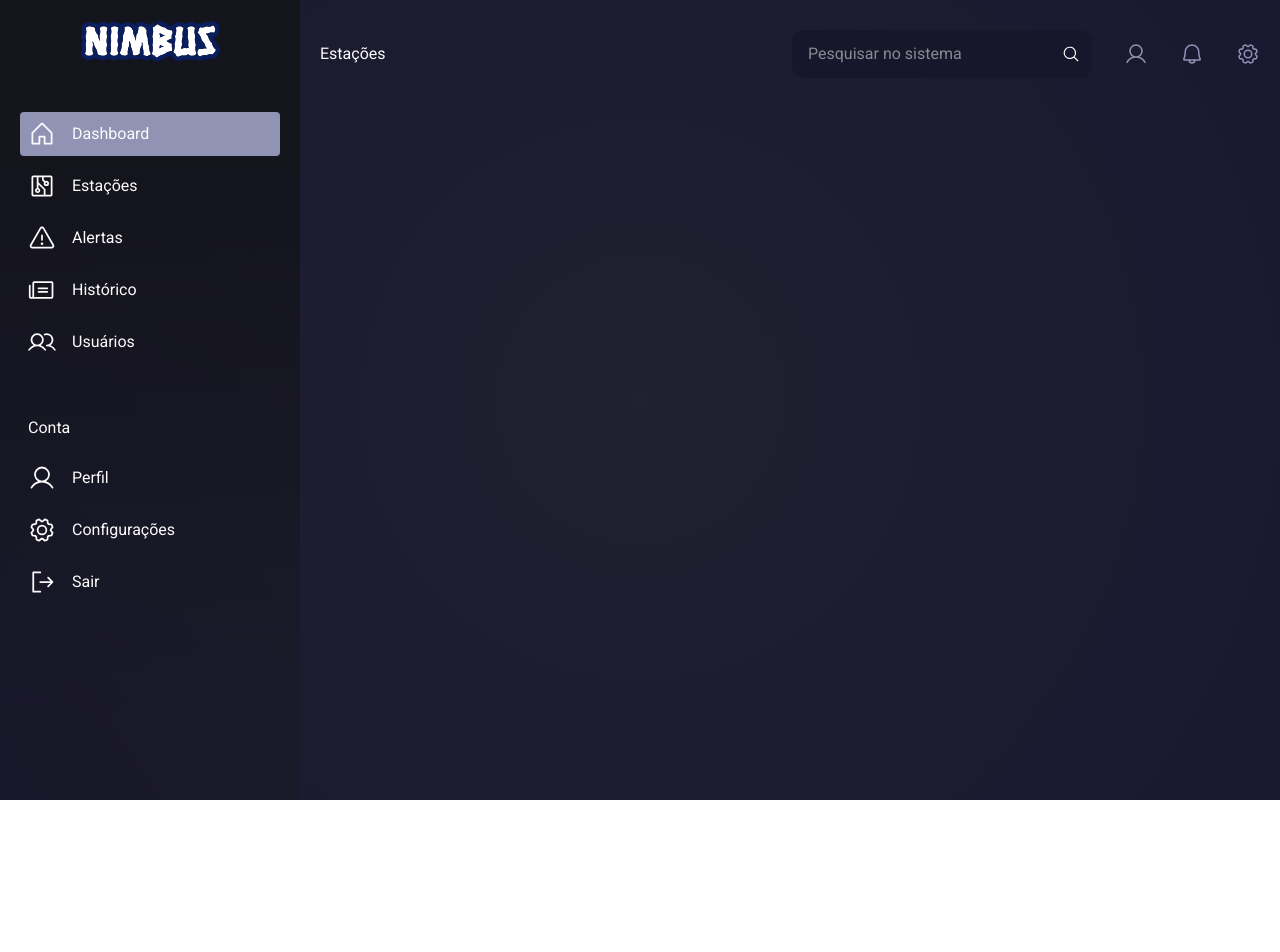
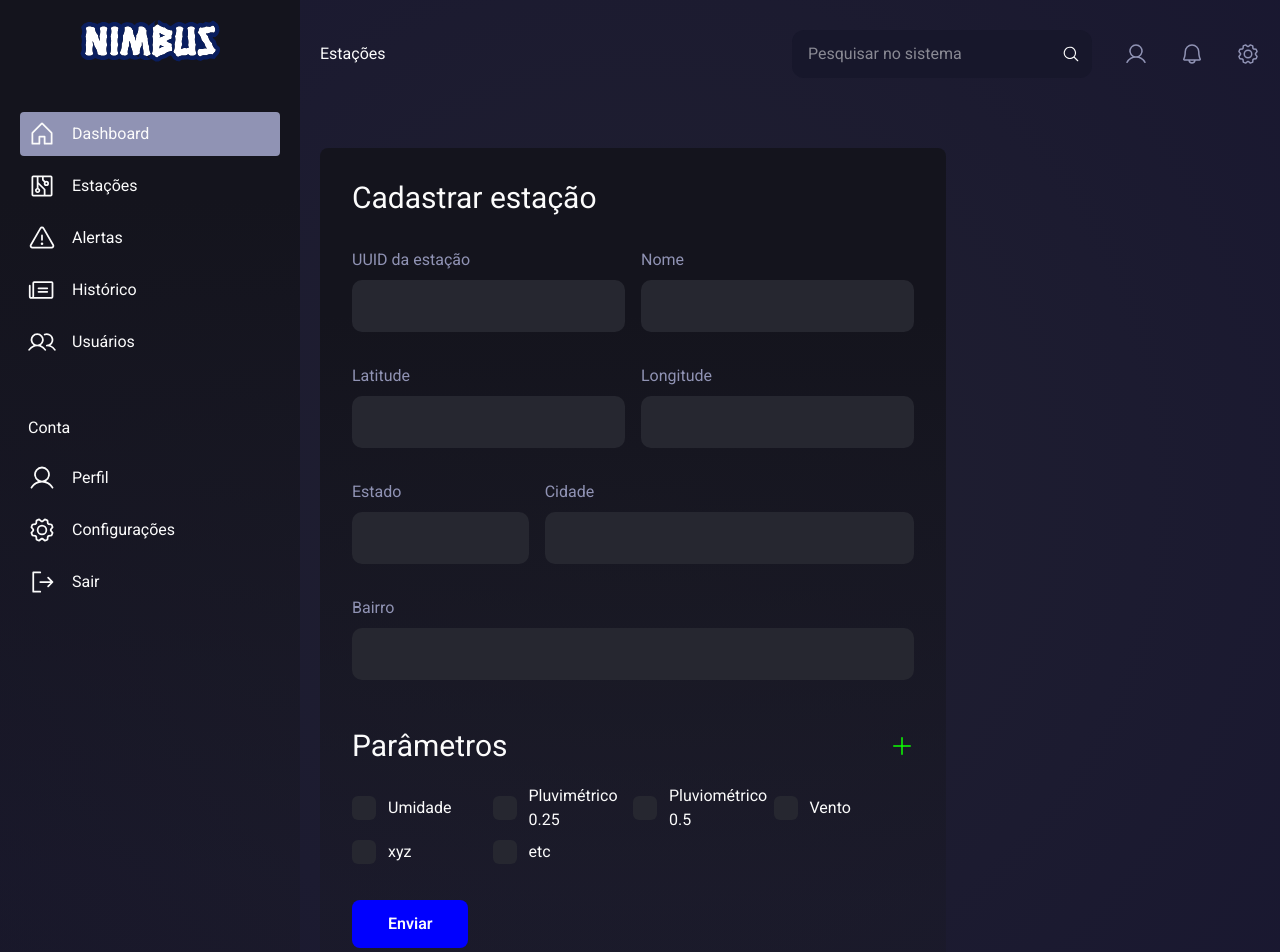
Before and after one commit to FR0M-ZER0/nimbus-front, a React (Vite) app: page /admin/stations in a window 1280 px wide. Shown: the top 952 px of the page. Before the commit the page ends 800 px from the top, so only its background shows below. Built offline with nearby package versions, Linux system fonts and the light colour scheme.

Commit message:
feat[F0-55]: Adiciona componente para cadastro de estações

```diff
--- /dev/null
+++ b/src/components/StationForm.jsx
@@ -0,0 +1,87 @@
+import React from 'react'
+import Card from './Card'
+import { PlusIcon, CheckIcon } from '@phosphor-icons/react'
+
+// TODO: Adicionar zod + react hook form
+function StationForm() {
+    const params = ['Umidade', 'Pluvimétrico 0.25', 'Pluviométrico 0.5', 'Vento', 'xyz', 'etc']
+
+    return (
+        <Card title={'Cadastrar estação'}>
+            <form className='w-full'>
+                <div className='grid grid-cols-6 gap-x-4 gap-y-8'>
+                    <div className='col-span-3'>
+                        <label className='alt-light-color-text mb-2' htmlFor="">UUID da estação</label>
+                        <input type="text" className='form-input' />
+                    </div>
+
+                    <div className='col-span-3'>
+                        <label className='alt-light-color-text mb-2' htmlFor="">Nome</label>
+                        <input type="text" className='form-input' />
+                    </div>
+
+                    <div className='col-span-3'>
+                        <label className='alt-light-color-text mb-2' htmlFor="">Latitude</label>
+                        <input type="text" className='form-input' />
+                    </div>
+
+                    <div className='col-span-3'>
+                        <label className='alt-light-color-text mb-2' htmlFor="">Longitude</label>
+                        <input type="text" className='form-input' />
+                    </div>
+
+                    <div className="col-span-2">
+                        <label className='alt-light-color-text mb-2' htmlFor="">Estado</label>
+                        <input type="text" className='form-input' />
+                    </div>
+
+                    <div className="col-span-4">
+                        <label className='alt-light-color-text mb-2' htmlFor="">Cidade</label>
+                        <input type="text" className='form-input' />
+                    </div>
+
+                    <div className='col-span-6'>
+                        <label className='alt-light-color-text mb-2' htmlFor="">Bairro</label>
+                        <input type="text" className='form-input' />
+                    </div>
+
+                </div>
+
+                <div className='mt-12 flex items-center justify-between'>
+                    <h2 className='text-3xl'>Parâmetros</h2>
+                    <PlusIcon size={24} className='green-color-text cursor-pointer' />
+                </div>
+
+                <div className='grid grid-cols-4 mt-4'>
+                    {params.map((param, index) => (
+                        <div key={index} className='col-span-1 flex items-center'>
+                            <input
+                                id={`param-${index}`}
+                                type='checkbox'
+                                name='param'
+                                value={param}
+                                className='peer hidden'
+                            />
+                            {/* TODO: Controlar o valor do input por controle de estado via hook */}
+                            <div className='min-h-6 min-w-6 max-h-6 max-w-6 bg-[#262730] rounded-md peer-checked:bg-[#292988] transition relative'>
+                            </div>
+                            <CheckIcon size={18} className='hidden peer-checked:block text-white absolute' />
+                            <label
+                                htmlFor={`param-${index}`}
+                                className='cursor-pointer px-3 py-1'
+                            >
+                                {param}
+                            </label>
+                        </div>
+                    ))}
+                </div>
+
+                <button className='submit-button mt-8'>
+                    Enviar
+                </button>
+            </form>
+        </Card>
+    )
+}
+
+export default StationForm
--- a/src/index.css
+++ b/src/index.css
@@ -77,6 +77,20 @@ a {
     );
 }
 
+.form-input {
+  padding: 14px 12px;
+  border-radius: 10px;
+  width: 100%;
+  background-color: var(--main-dark-color);
+}
+
+.submit-button {
+  padding: 12px 36px;
+  background-color: var(--blue-color);
+  border-radius: 8px;
+  font-weight: 600;
+}
+
 /* Scrollbar */
 *::-webkit-scrollbar {
   width: var(--sb-size);
--- a/src/pages/admin/StationPage.jsx
+++ b/src/pages/admin/StationPage.jsx
@@ -1,10 +1,14 @@
 import React from 'react'
+import StationForm from '../../components/StationForm'
 
 function StationPage() {
     return (
-        <div>
+        <div className='w-full'>
+            <div className='flex max-w-[626px]'>
+                <StationForm />
+            </div>
+        </div>
 
-        </div>
     )
 }
 
```
